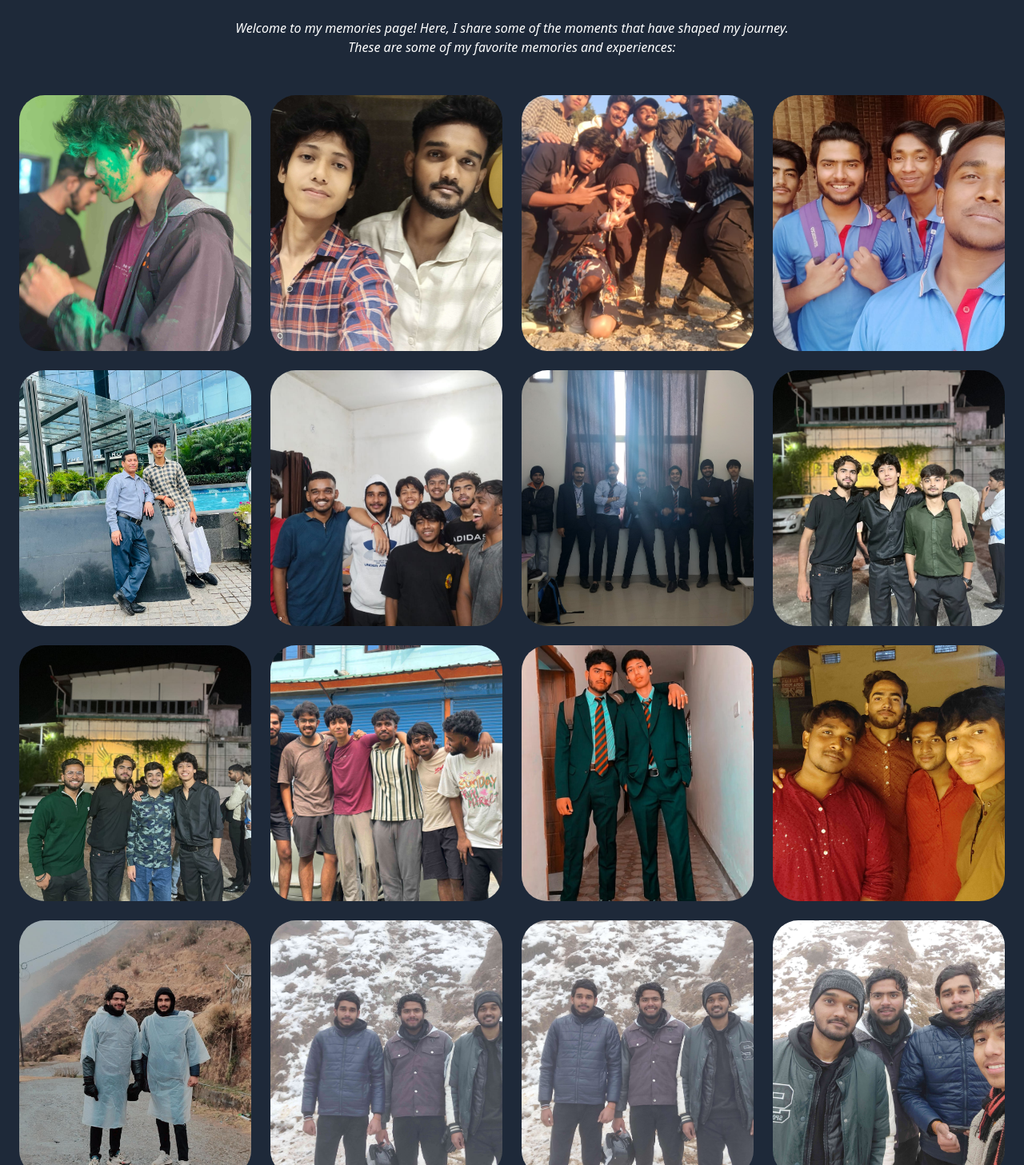
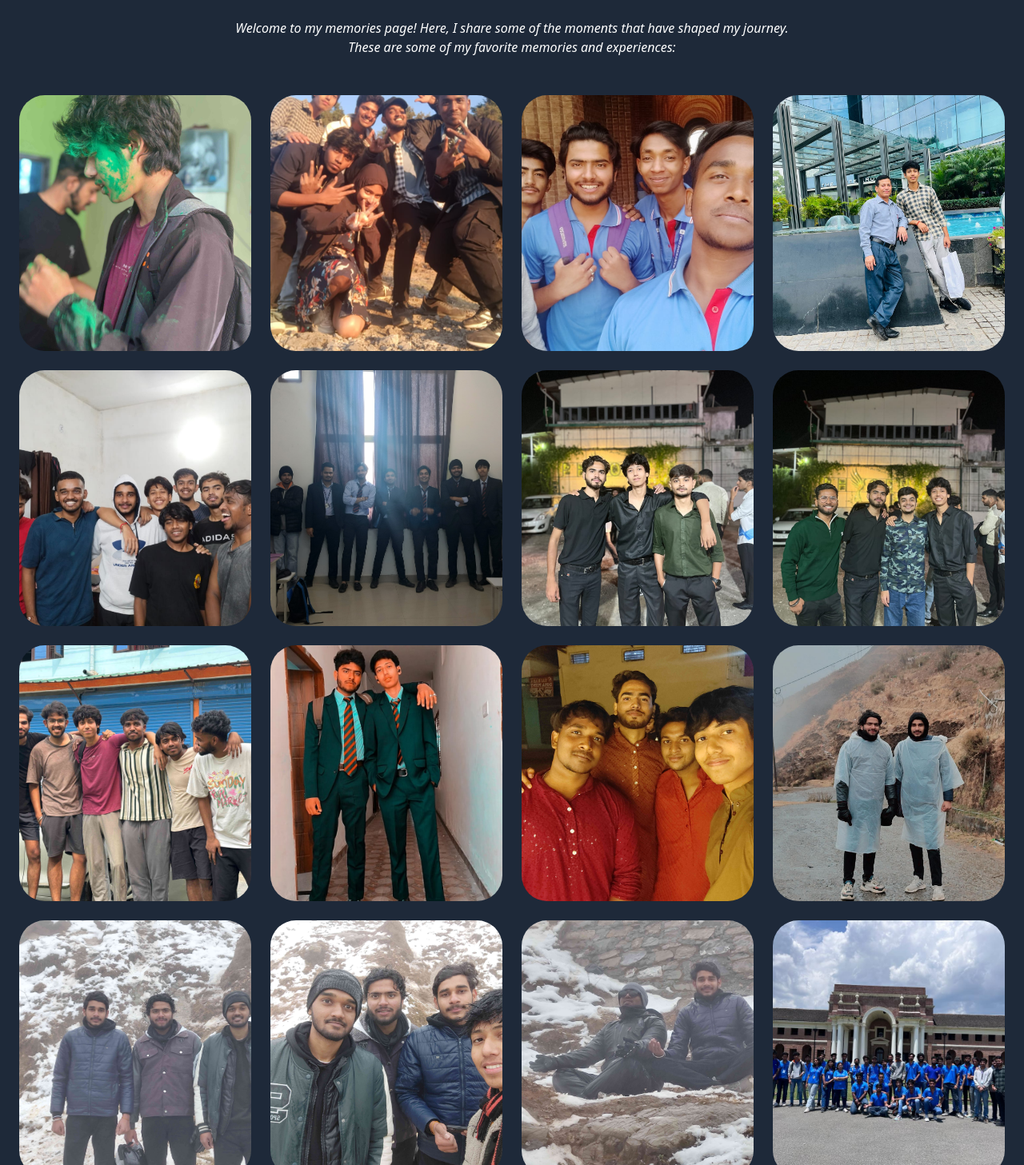
Before and after one commit to bhanu0221/My-Portfolio, a React (Vite) app: page /memories in a window 1280 px wide. Shown: the part 113-1570 px from the top of the page at 80% size. Built offline with nearby package versions, Linux system fonts and the light colour scheme.

Commit message:
basic change

```diff
--- a/src/components/Memories.jsx
+++ b/src/components/Memories.jsx
@@ -2,7 +2,6 @@
 import React from "react";
 const imageNames = [
     "20250313_055726000_iOS_11zon.jpg",
-    "20250603_211356_11zon.jpg",
     "IMG-20230306-WA0024.jpg",
     "IMG-20230525-WA0034.jpg",
     "IMG-20230728-WA0019.jpg",
@@ -15,7 +14,6 @@ const imageNames = [
     "IMG_20231021_224216975_11zon.jpg",
     "IMG_20240204_111715_144.jpg",
     "IMG_20240204_144714887_11zon.jpg",
-    "IMG_20240204_144716553_11zon.jpg",
     "IMG_20240204_144744472_11zon.jpg",
     "IMG_20240204_145831920_11zon.jpg",
     "WhatsApp Image 2023-05-26 at 4.21.16 PM.jpeg",
@@ -30,6 +28,7 @@ export default function Memories() {
             <h2 className="text-2xl font-bold text-center mb-6 text-amber-500">📸 My Memories</h2>
             <p style={{textAlign:"center", fontStyle:"italic", color:"white"}}>Welcome to my memories page! Here, I share some of the moments that have shaped my journey.</p>
             <p style={{textAlign:"center", fontStyle:"italic", color:"white",paddingBottom:"3rem"}}>These are some of my favorite memories and experiences:</p>
+
             <div className="grid gap-6 sm:grid-cols-2 md:grid-cols-3 lg:grid-cols-4">
                 {imageNames.map((photos, index) => (
                     <div
```
Also changed, not shown: public/memories/20250603_211356_11zon.jpg (deleted), public/memories/IMG_20240204_144716553_11zon.jpg (deleted).
